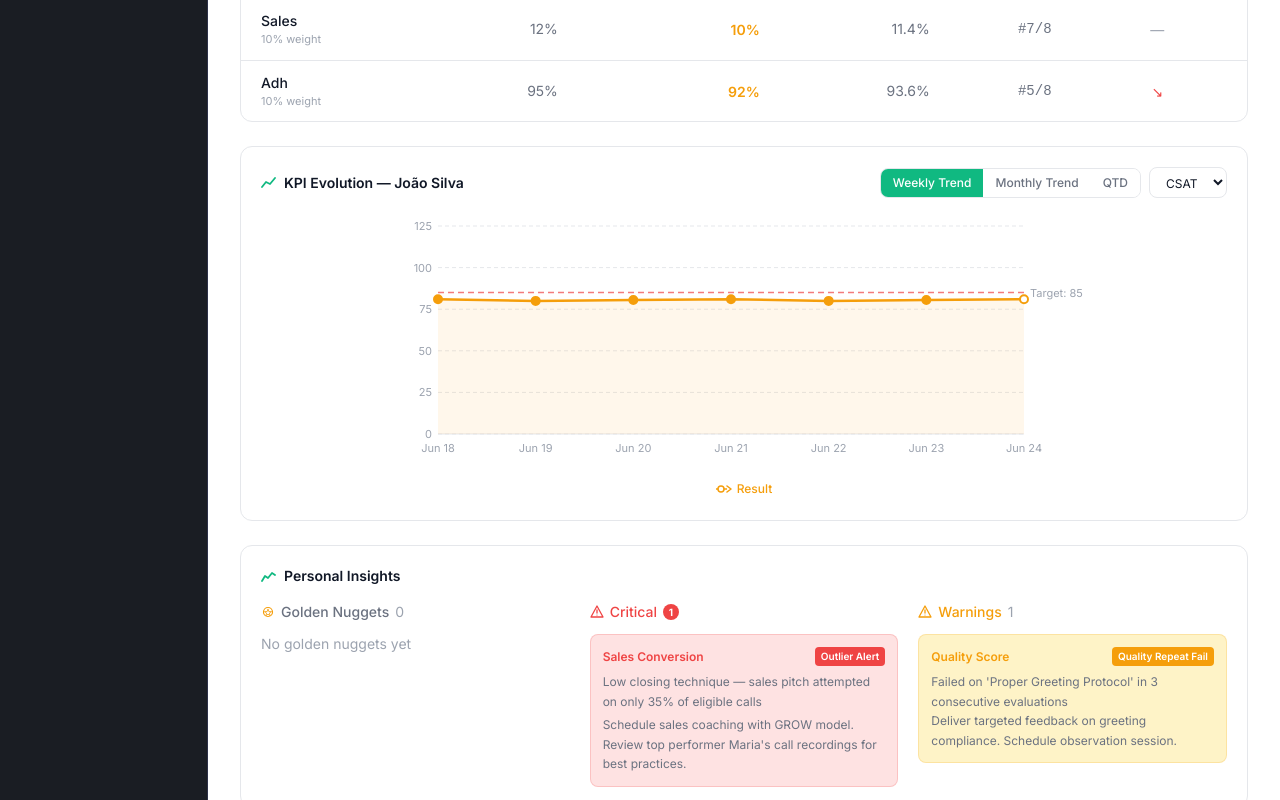
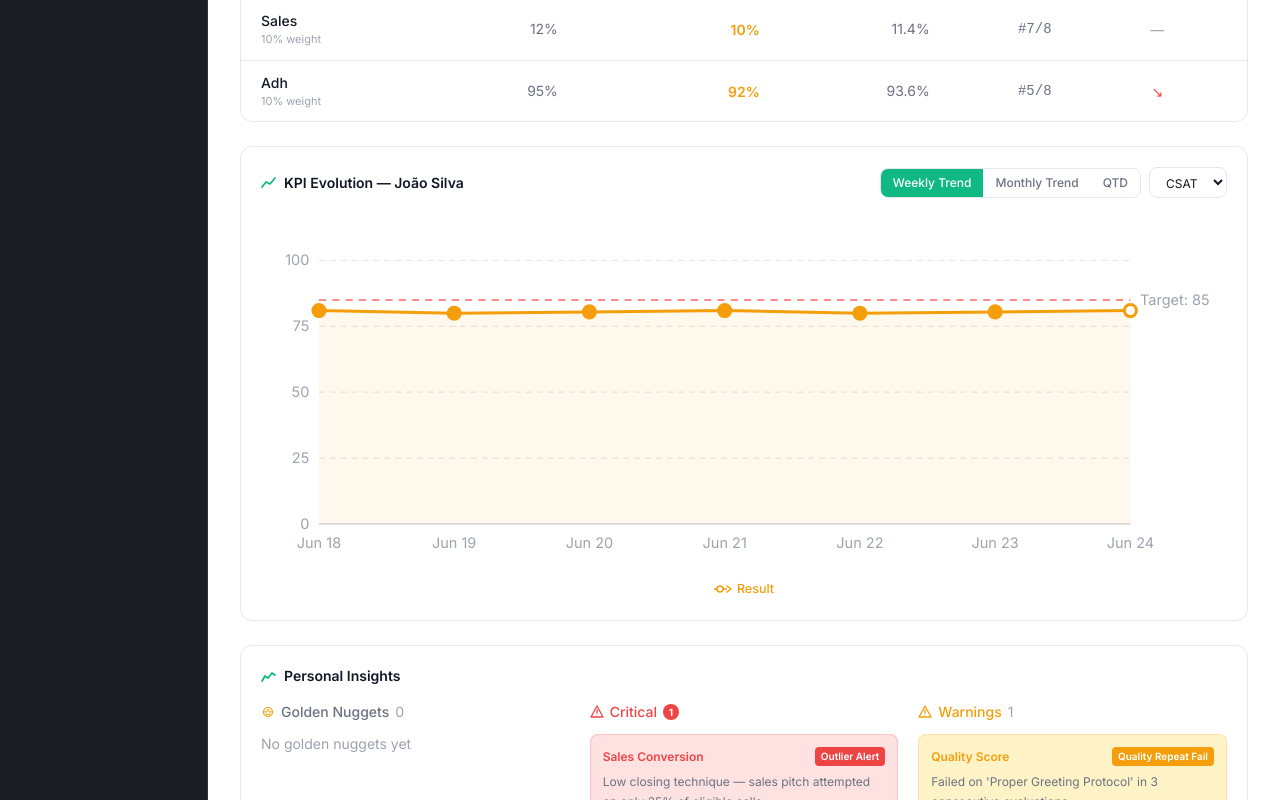
Before and after one commit to andresromero-blip/ops-supervisor-prototypes, a Next.js app: page /projects/20260620-agent-view in a window 1280 px wide. Shown: the part 609-1409 px from the top of the page. Built offline with nearby package versions, Linux system fonts and the light colour scheme.

Commit message:
Update page.tsx

```diff
--- a/app/projects/20260620-agent-view/page.tsx
+++ b/app/projects/20260620-agent-view/page.tsx
@@ -107,7 +107,7 @@ const PERIOD_LABEL: Record<Period, string> = {
 };
 
 // ---------------------------------------------------------------------------
-// KPI Evolution Chart — faithful replica with tooltip, Y-axis, red target line
+// KPI Evolution Chart — 1:1 replica
 // ---------------------------------------------------------------------------
 const DATES_WEEKLY  = ["Jun 18","Jun 19","Jun 20","Jun 21","Jun 22","Jun 23","Jun 24"];
 const DATES_MONTHLY = ["M-3","M-2","M-1"];
@@ -115,159 +115,209 @@ const DATES_QTD     = ["Apr","May","Jun"];
 
 function KpiEvolutionChart({
   vals, dates, target, color,
-}: { vals: number[]; dates: string[]; target: number; color: string }) {
+}: {
+  vals: number[]; dates: string[]; target: number; color: string;
+}) {
   const [hoverIdx, setHoverIdx] = useState<number | null>(null);
 
-  const W = 700; const H = 260;
-  const PL = 44; const PR = 70; const PT = 16; const PB = 36;
+  // Canvas dimensions — matches original proportions
+  const W   = 800;
+  const H   = 300;
+  const PL  = 48;  // left padding for Y labels
+  const PR  = 80;  // right padding for target label
+  const PT  = 20;  // top padding
+  const PB  = 40;  // bottom padding for X labels
 
-  const lineStroke = color === "green" ? "#10B981" : color === "orange" ? "#F59E0B" : "#EF4444";
-  const areaFill   = color === "green" ? "rgba(16,185,129,0.08)" : color === "orange" ? "rgba(245,158,11,0.08)" : "rgba(239,68,68,0.08)";
+  const lineColor = color === "green" ? "#10B981" : color === "orange" ? "#F59E0B" : "#EF4444";
+  const fillColor = color === "green" ? "rgba(16,185,129,0.07)"
+                  : color === "orange" ? "rgba(245,158,11,0.07)"
+                  : "rgba(239,68,68,0.07)";
 
-  // Y axis: always start at 0, go to rounded max
-  const dataMax = Math.max(...vals, target);
-  const yMax = Math.ceil(dataMax / 25) * 25 + 25;
-  const yMin = 0;
-  const rangeY = yMax - yMin;
+  // Y scale — always from 0, max rounded up to next 25
+  const rawMax = Math.max(...vals, target);
+  const yMax   = Math.ceil(rawMax / 25) * 25 + 10;
+  const yMin   = 0;
 
-  const toX = (i: number) => PL + (i / (dates.length - 1)) * (W - PL - PR);
-  const toY = (v: number) => PT + (1 - (v - yMin) / rangeY) * (H - PT - PB);
+  const toX = (i: number) =>
+    PL + (i / Math.max(dates.length - 1, 1)) * (W - PL - PR);
+  const toY = (v: number) =>
+    PT + (1 - (v - yMin) / (yMax - yMin)) * (H - PT - PB);
 
-  // Y grid labels: 0, 25, 50, 75, 100 (filtered to range)
-  const yTicks = [0, 25, 50, 75, 100, 125].filter(v => v <= yMax);
+  // Y ticks: 0, 25, 50, 75, 100 (only those within range)
+  const yTicks = [0, 25, 50, 75, 100].filter(v => v <= yMax);
 
-  const linePath = vals.map((v, i) => `${i === 0 ? "M" : "L"} ${toX(i).toFixed(1)} ${toY(v).toFixed(1)}`).join(" ");
-  const areaPath = `${linePath} L ${toX(vals.length - 1).toFixed(1)} ${H - PB} L ${toX(0).toFixed(1)} ${H - PB} Z`;
+  const points  = vals.map((v, i) => [toX(i), toY(v)] as [number, number]);
+  const linePath = points.map(([x, y], i) => `${i === 0 ? "M" : "L"} ${x.toFixed(1)} ${y.toFixed(1)}`).join(" ");
+  const areaPath = `${linePath} L ${points[points.length - 1][0].toFixed(1)} ${(H - PB).toFixed(1)} L ${points[0][0].toFixed(1)} ${(H - PB).toFixed(1)} Z`;
   const targetY  = toY(target);
 
-  const colW = (W - PL - PR) / Math.max(dates.length - 1, 1);
+  // Each column width for hover hit area
+  const segW = (W - PL - PR) / Math.max(dates.length - 1, 1);
 
   return (
-    <div style={{ position: "relative", userSelect: "none" }}>
+    <div className="relative select-none">
       <svg
         viewBox={`0 0 ${W} ${H}`}
-        className="w-full block"
-        style={{ height: 260 }}
+        width="100%"
+        style={{ display: "block", height: "auto", aspectRatio: `${W} / ${H}` }}
         onMouseLeave={() => setHoverIdx(null)}
       >
-        {/* Y grid lines + labels */}
-        {yTicks.map(v => (
-          <g key={v}>
+        {/* ── Y grid lines + labels ── */}
+        {yTicks.map(tick => {
+          const ty = toY(tick);
+          return (
+            <g key={tick}>
               <line
-              x1={PL} y1={toY(v)} x2={W - PR} y2={toY(v)}
-              stroke="#E5E7EB" strokeWidth="1" strokeDasharray="4 3"
+                x1={PL} y1={ty} x2={W - PR} y2={ty}
+                stroke="#E5E7EB" strokeWidth="1"
+                strokeDasharray={tick === 0 ? "0" : "5 4"}
               />
               <text
-              x={PL - 6} y={toY(v) + 4}
-              textAnchor="end" fontSize="11"
+                x={PL - 8} y={ty + 4}
+                textAnchor="end" fontSize="12"
                 fill="#9CA3AF" fontFamily="Inter,system-ui,sans-serif"
-            >{v}</text>
+              >
+                {tick}
+              </text>
             </g>
-        ))}
+          );
+        })}
 
-        {/* X axis baseline */}
-        <line x1={PL} y1={H - PB} x2={W - PR} y2={H - PB} stroke="#E5E7EB" strokeWidth="1" />
+        {/* ── X baseline ── */}
+        <line
+          x1={PL} y1={H - PB} x2={W - PR} y2={H - PB}
+          stroke="#D1D5DB" strokeWidth="1"
+        />
 
-        {/* Target line — red dashed */}
+        {/* ── Target line — red dashed ── */}
         <line
           x1={PL} y1={targetY} x2={W - PR} y2={targetY}
-          stroke="#EF4444" strokeWidth="1.5" strokeDasharray="6 4" opacity="0.7"
+          stroke="#F87171" strokeWidth="1.5"
+          strokeDasharray="6 5" opacity="0.8"
         />
         <text
-          x={W - PR + 6} y={targetY + 4}
-          fontSize="11" fill="#9CA3AF"
+          x={W - PR + 8} y={targetY + 4}
+          fontSize="12" fill="#9CA3AF"
           fontFamily="Inter,system-ui,sans-serif"
-        >Target: {target}</text>
+        >
+          Target: {target}
+        </text>
 
-        {/* Area fill */}
-        <path d={areaPath} fill={areaFill} />
+        {/* ── Area fill ── */}
+        <path d={areaPath} fill={fillColor} />
 
-        {/* Main line */}
-        <path d={linePath} fill="none" stroke={lineStroke} strokeWidth="2.5" strokeLinejoin="round" />
+        {/* ── Main line ── */}
+        <path
+          d={linePath} fill="none"
+          stroke={lineColor} strokeWidth="2.5"
+          strokeLinejoin="round" strokeLinecap="round"
+        />
 
-        {/* Data points — filled except last which is outline */}
-        {vals.map((v, i) => {
-          const isLast = i === vals.length - 1;
+        {/* ── Data points: filled solid, last one outline ── */}
+        {points.map(([x, y], i) => {
+          const isLast    = i === vals.length - 1;
           const isHovered = hoverIdx === i;
           return (
             <circle
               key={i}
-              cx={toX(i)} cy={toY(v)}
-              r={isHovered ? 5 : 4}
-              fill={isLast ? "#fff" : lineStroke}
-              stroke={lineStroke}
-              strokeWidth="2"
+              cx={x} cy={y}
+              r={isHovered ? 6 : 5}
+              fill={isLast ? "#fff" : lineColor}
+              stroke={lineColor}
+              strokeWidth="2.5"
             />
           );
         })}
 
-        {/* Hover crosshair */}
+        {/* ── Hover crosshair ── */}
         {hoverIdx !== null && (
           <line
             x1={toX(hoverIdx)} y1={PT}
             x2={toX(hoverIdx)} y2={H - PB}
-            stroke="#9CA3AF" strokeWidth="1" strokeDasharray="3 2"
+            stroke="#D1D5DB" strokeWidth="1"
+            strokeDasharray="4 3"
           />
         )}
 
-        {/* X date labels */}
+        {/* ── X date labels ── */}
         {dates.map((d, i) => (
           <text
-            key={d} x={toX(i)} y={H - PB + 18}
-            textAnchor="middle" fontSize="11"
+            key={d}
+            x={toX(i)} y={H - PB + 20}
+            textAnchor="middle" fontSize="12"
             fill="#9CA3AF" fontFamily="Inter,system-ui,sans-serif"
-          >{d}</text>
+          >
+            {d}
+          </text>
         ))}
 
-        {/* Invisible hover columns */}
-        {dates.map((_, i) => (
+        {/* ── Invisible hover hit areas ── */}
+        {dates.map((_, i) => {
+          const cx = toX(i);
+          const x0 = i === 0 ? PL : cx - segW / 2;
+          const x1 = i === dates.length - 1 ? W - PR : cx + segW / 2;
+          return (
             <rect
               key={i}
-            x={toX(i) - colW / 2} y={PT}
-            width={colW} height={H - PT - PB}
+              x={x0} y={PT}
+              width={x1 - x0} height={H - PT - PB}
               fill="transparent"
               onMouseEnter={() => setHoverIdx(i)}
             />
-        ))}
+          );
+        })}
       </svg>
 
-      {/* Tooltip card */}
-      {hoverIdx !== null && (
+      {/* ── Tooltip card — positioned via % of rendered element ── */}
+      {hoverIdx !== null && (() => {
+        const svgX = toX(hoverIdx) / W * 100;
+        const svgY = toY(vals[hoverIdx]) / H * 100;
+        // flip left if near right edge
+        const flipLeft = svgX > 65;
+        return (
           <div
             style={{
               position: "absolute",
-            left: `calc(${((toX(hoverIdx) / W) * 100).toFixed(1)}% + 12px)`,
-            top: `${((toY(vals[hoverIdx]) / H) * 100).toFixed(1)}%`,
+              left: flipLeft ? undefined : `calc(${svgX}% + 14px)`,
+              right: flipLeft ? `calc(${100 - svgX}% + 14px)` : undefined,
+              top:  `${svgY}%`,
               transform: "translateY(-50%)",
               background: "#fff",
               border: "1px solid #E5E7EB",
               borderRadius: 10,
               padding: "10px 14px",
-            fontSize: 13,
               pointerEvents: "none",
               whiteSpace: "nowrap",
-            zIndex: 20,
-            boxShadow: "0 4px 16px rgba(0,0,0,0.10)",
-            minWidth: 100,
+              zIndex: 30,
+              boxShadow: "0 4px 20px rgba(0,0,0,0.10)",
             }}
           >
-          <p style={{ margin: 0, fontWeight: 600, color: "#374151", marginBottom: 5, fontSize: 13 }}>
+            <p style={{ margin: 0, fontWeight: 700, color: "#374151", marginBottom: 6, fontSize: 13 }}>
               {dates[hoverIdx]}
             </p>
-          <div style={{ display: "flex", alignItems: "center", gap: 6 }}>
-            <span style={{ width: 8, height: 8, borderRadius: "50%", background: lineStroke, display: "inline-block", flexShrink: 0 }} />
-            <span style={{ color: lineStroke, fontWeight: 600, fontSize: 13 }}>: {vals[hoverIdx]}{color !== "green" || vals[hoverIdx] > 100 ? "" : "%"}</span>
+            <div style={{ display: "flex", alignItems: "center", gap: 7 }}>
+              <span style={{
+                width: 9, height: 9, borderRadius: "50%",
+                background: lineColor, flexShrink: 0, display: "inline-block"
+              }} />
+              <span style={{ color: lineColor, fontWeight: 600, fontSize: 13 }}>
+                : {vals[hoverIdx]}{vals[hoverIdx] <= 100 && color !== "green" || color === "green" ? "%" : ""}
+              </span>
             </div>
           </div>
-      )}
+        );
+      })()}
 
-      {/* Result label */}
-      <div style={{ textAlign: "center", marginTop: 6 }}>
-        <span style={{ display: "inline-flex", alignItems: "center", gap: 5, fontSize: 12, color: lineStroke, fontWeight: 500 }}>
-          <svg width="16" height="10" viewBox="0 0 16 10" fill="none">
-            <line x1="0" y1="5" x2="11" y2="5" stroke={lineStroke} strokeWidth="1.5"/>
-            <circle cx="5" cy="5" r="3" fill="#fff" stroke={lineStroke} strokeWidth="1.5"/>
-            <path d="M11 2l4 3-4 3" fill="none" stroke={lineStroke} strokeWidth="1.5" strokeLinecap="round" strokeLinejoin="round"/>
+      {/* ── "→ Result" label ── */}
+      <div style={{ textAlign: "center", marginTop: 4 }}>
+        <span style={{
+          display: "inline-flex", alignItems: "center", gap: 5,
+          fontSize: 12.5, color: lineColor, fontWeight: 500,
+        }}>
+          <svg width="18" height="10" viewBox="0 0 18 10" fill="none">
+            <line x1="0" y1="5" x2="13" y2="5" stroke={lineColor} strokeWidth="1.5"/>
+            <circle cx="6" cy="5" r="3" fill="#fff" stroke={lineColor} strokeWidth="1.5"/>
+            <path d="M13 2l4 3-4 3" fill="none" stroke={lineColor} strokeWidth="1.5" strokeLinecap="round" strokeLinejoin="round"/>
           </svg>
           Result
         </span>
```
Lines whose indentation alone changed are shown as unchanged.
